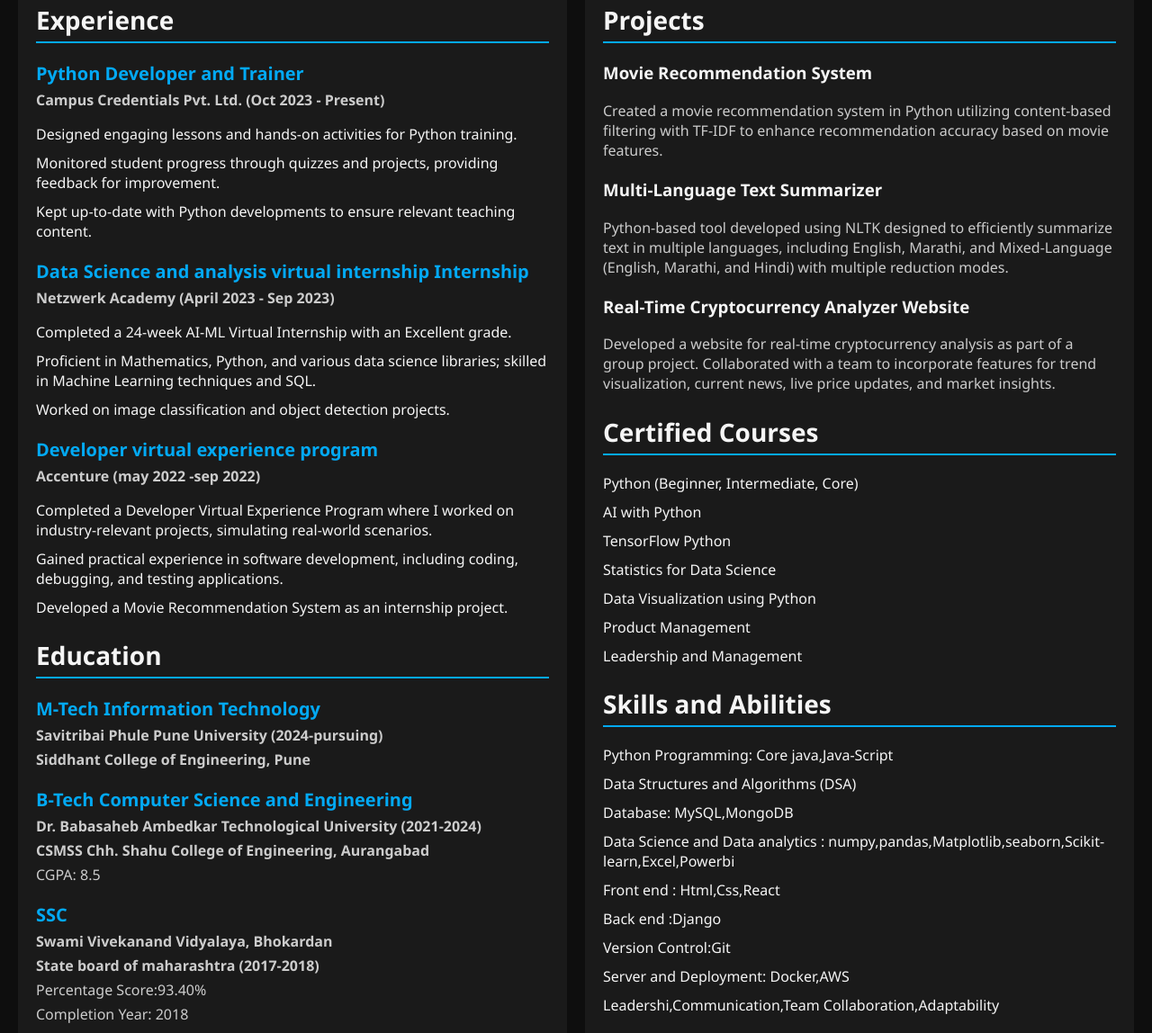
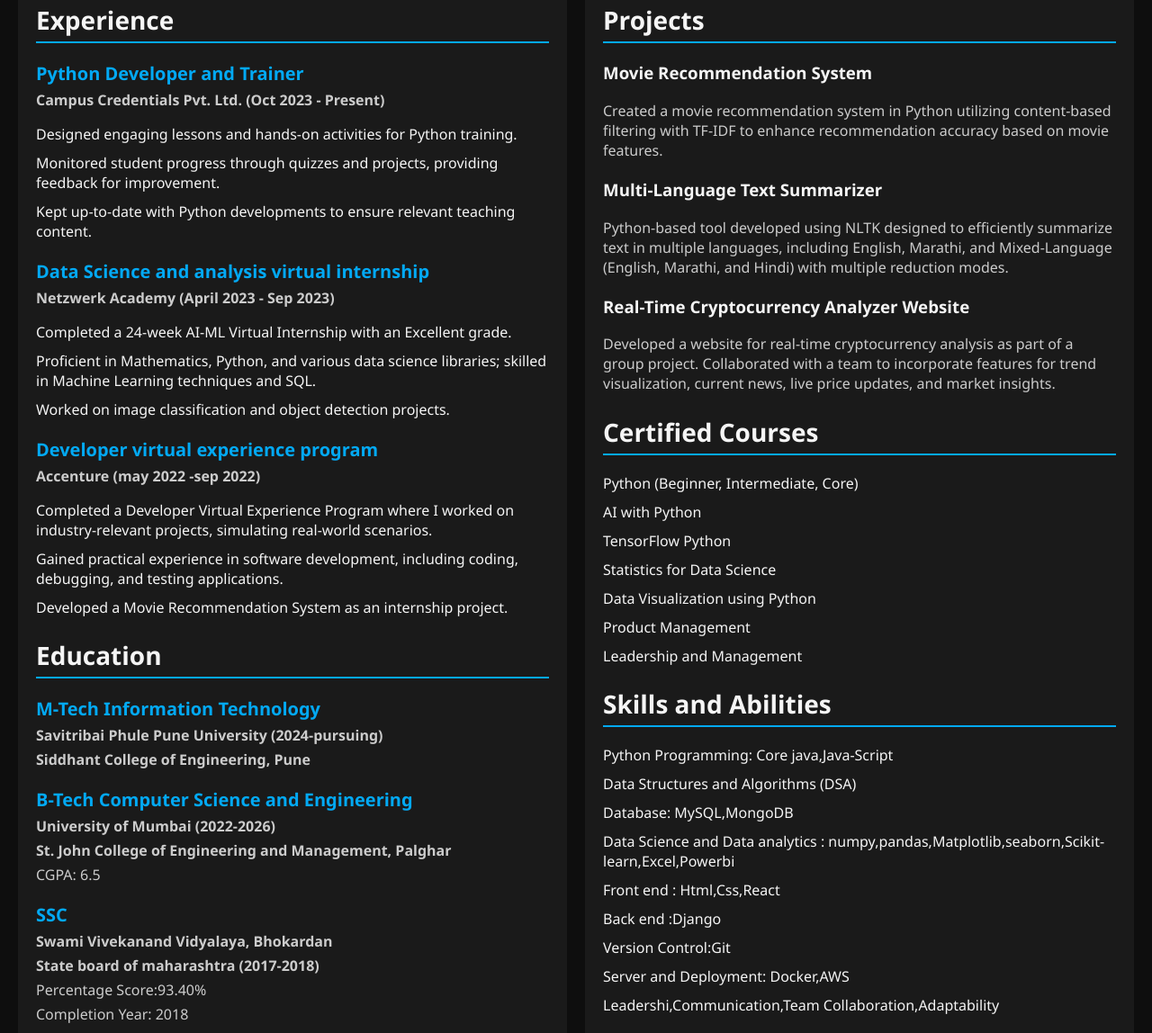
Before and after one commit to Prathamh09/Prathamh02, a plain HTML site: page index.html in a window 1280 px wide. Shown: the part 295-1443 px from the top of the page at 90% size. Drawn offline with Linux system fonts and the light colour scheme.

Commit message:
Update index.html

```diff
--- a/index.html
+++ b/index.html
@@ -202,7 +202,7 @@
                     </ul>
                 </div>
                 <div class="experience-item">
-                    <h3>Data Science and analysis virtual internship Internship</h3>
+                    <h3>Data Science and analysis virtual internship </h3>
                     <p><strong>Netzwerk Academy (April 2023 - Sep 2023)</strong></p>
                     <ul>
                         <li>Completed a 24-week AI-ML Virtual Internship with an Excellent grade.</li>
@@ -232,9 +232,9 @@
 
                 <div class="education-item">
                     <h3>B-Tech Computer Science and Engineering</h3>
-                    <p><strong>Dr. Babasaheb Ambedkar Technological University (2021-2024)</strong></p>
-                    <p><strong>CSMSS Chh. Shahu College of Engineering, Aurangabad</strong></p>
-                    <p>CGPA: 8.5</p>
+                    <p><strong>University of Mumbai (2022-2026)</strong></p>
+                    <p><strong>St. John College of Engineering and Management, Palghar</strong></p>
+                    <p>CGPA: 6.5</p>
                 </div>
 
                 <div class="education-item">
```
